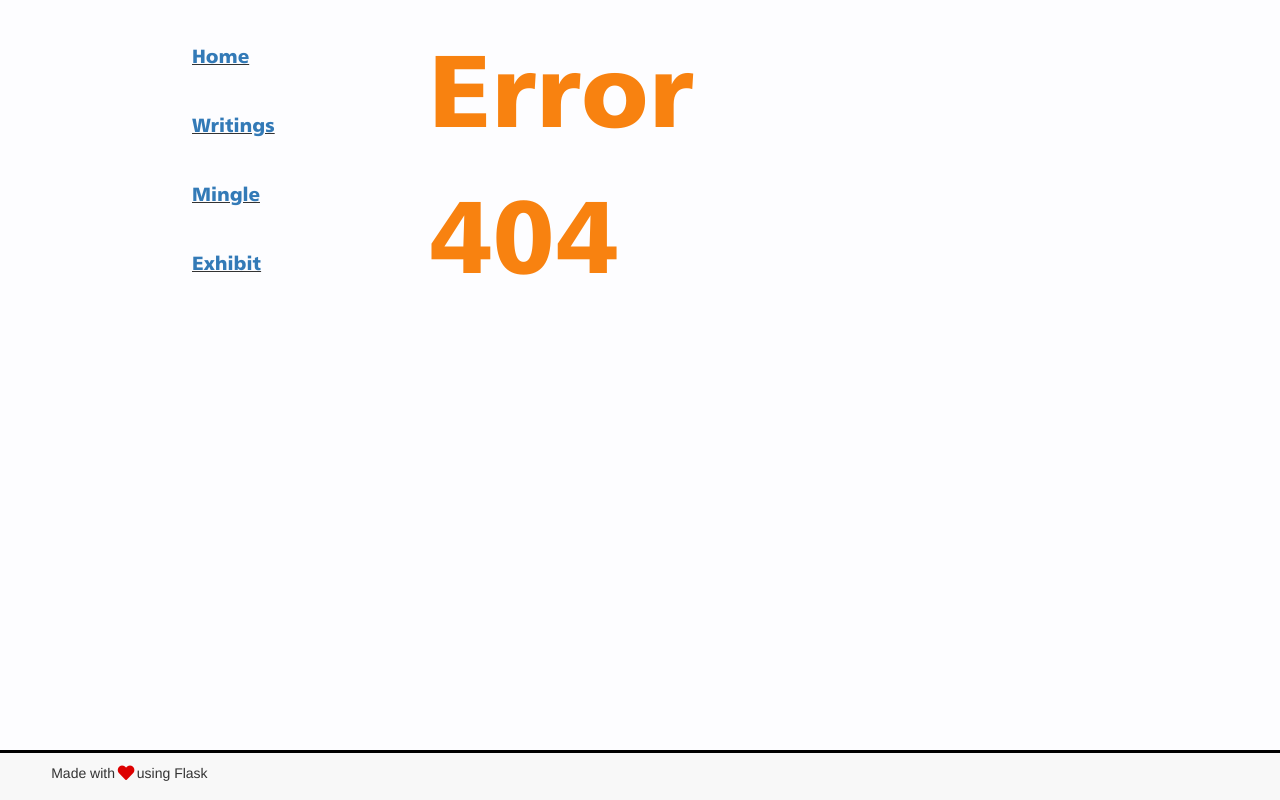
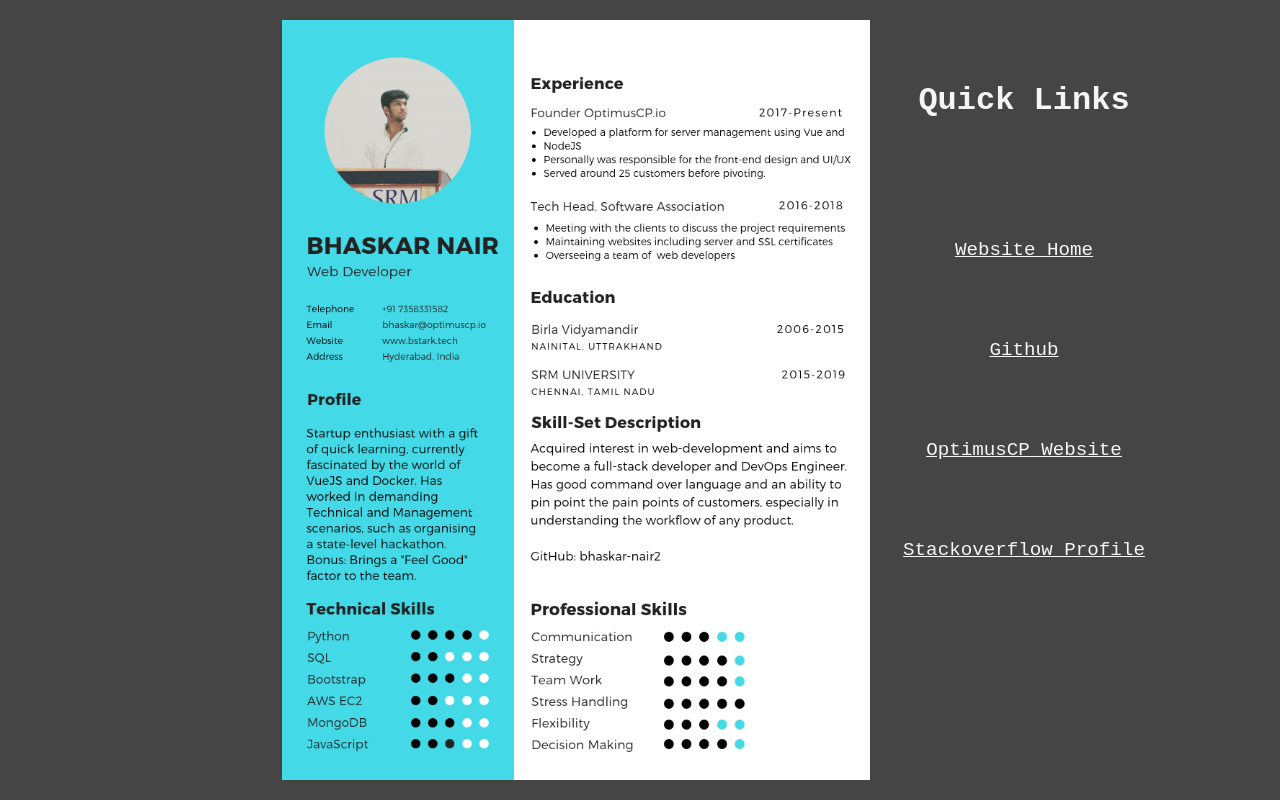
Before and after one commit to bhaskar-nair2/bhaskar-nair2.github.io, a Flask app: page /resume in a window 1280 px wide. Run offline with Flask 2, Linux system fonts and the light colour scheme; some libraries are stand-ins or nearby versions.

Commit message:
Resume page Built

```diff
--- a/application.py
+++ b/application.py
@@ -3,7 +3,7 @@ import ssl
 from saveMail import Mailer
 import scrapper as sc
 
-## EB Container: flask-env
+# EB Container: flask-env
 
 application = Flask(__name__)
 application.secret_key = "mySecret"
@@ -45,7 +45,12 @@ def exhibit():
     return render_template('gallery.html', imgList=sc.imLS())
 
 
-@application.route("/manage", methods=["Get", "POST"])
+@application.route("/resume")
+def resume():
+    return render_template('resume.html')
+
+
+@application.route("/manage", methods=["GET", "POST"])
 def manage():
     if request.method == 'GET':
         return render_template('manage.html', val=False)
@@ -64,4 +69,4 @@ def er500(e):
 
 
 if __name__ == '__main__':
-    application.run()
+    application.run(debug=True)
--- /dev/null
+++ b/static/css/resume.css
@@ -0,0 +1,100 @@
+body,
+html {
+  margin: 0%;
+  background-color: #454545;
+}
+
+body .resume_holder,
+html .resume_holder {
+  display: -ms-grid;
+  display: grid;
+      grid-template-areas: "res" "links";
+  -ms-grid-rows: 60rem 20rem;
+      grid-template-rows: 60rem 20rem;
+  width: 100%;
+}
+
+@media (min-width: 1000px) {
+  body .resume_holder,
+  html .resume_holder {
+        grid-template-areas: ".. res links";
+    -ms-grid-columns: 20vw 50vw 20vw;
+        grid-template-columns: 20vw 50vw 20vw;
+    -ms-grid-rows: 100vh;
+        grid-template-rows: 100vh;
+  }
+}
+
+body .resume_holder img,
+html .resume_holder img {
+  width: 80%;
+  -ms-flex-item-align: center;
+      -ms-grid-row-align: center;
+      align-self: center;
+  -ms-grid-column-align: center;
+      justify-self: center;
+  -ms-grid-row: 1;
+  -ms-grid-column: 1;
+  grid-area: res;
+}
+
+@media (min-width: 1000px) {
+  body .resume_holder img,
+  html .resume_holder img {
+    width: unset;
+    height: 95%;
+  }
+}
+
+body .resume_holder .links,
+html .resume_holder .links {
+  display: -ms-grid;
+  display: grid;
+  grid-auto-flow: column;
+  -ms-grid-row: 2;
+  -ms-grid-column: 1;
+  grid-area: links;
+  grid-gap: 1rem;
+  -webkit-box-align: center;
+      -ms-flex-align: center;
+          align-items: center;
+  text-align: center;
+  height: 100%;
+}
+
+@media (min-width: 1000px) {
+  body .resume_holder .links,
+  html .resume_holder .links {
+    -ms-grid-rows: 25vh (100px)[4];
+        grid-template-rows: 25vh repeat(4, 100px);
+    grid-auto-flow: row;
+    grid-gap: unset;
+  }
+}
+
+body .resume_holder .links h1,
+html .resume_holder .links h1 {
+  display: none;
+  color: whitesmoke;
+  font-family: 'Courier New', Courier, monospace;
+}
+
+@media (min-width: 1000px) {
+  body .resume_holder .links h1,
+  html .resume_holder .links h1 {
+    display: block;
+  }
+}
+
+body .resume_holder .links a,
+html .resume_holder .links a {
+  color: whitesmoke;
+  font-family: 'Courier New', Courier, monospace;
+  font-size: 1.2rem;
+}
+
+body .resume_holder .links a:hover,
+html .resume_holder .links a:hover {
+  color: wheat;
+}
+/*# sourceMappingURL=resume.css.map */
--- /dev/null
+++ b/static/css/resume.scss
@@ -0,0 +1,72 @@
+$desktop: 1000px;
+
+@mixin desktop {
+    @media (min-width: #{$desktop}) {
+        @content;
+    }
+}
+
+
+body,
+html {
+    margin: 0%;
+    background-color: #454545;
+
+    .resume_holder {
+        display: grid;
+        grid-template-areas: "res""links";
+        grid-template-rows: 60rem 20rem;
+        width: 100%;
+
+        @include desktop {
+            grid-template-areas: ".. res links";
+            grid-template-columns: 20vw 50vw 20vw;
+            grid-template-rows: 100vh;
+
+        }
+
+        img {
+            width: 80%;
+            align-self: center;
+            justify-self: center;
+            grid-area: res;
+
+            @include desktop {
+                width: unset;
+                height: 95%;
+            }
+        }
+
+        .links {
+            display: grid;
+            grid-auto-flow: column;
+            grid-area: links;
+            grid-gap: 1rem;
+            align-items: center;
+            text-align: center;
+            height: 100%;
+            @include desktop {
+                grid-template-rows: 25vh repeat(4,100px);
+                grid-auto-flow: row;
+                grid-gap: unset;
+            }
+            h1{
+                display: none;
+                color: whitesmoke;
+                font-family: 'Courier New', Courier, monospace;
+                @include desktop(){
+                    display: block;
+                }
+            }
+            a {
+                color: whitesmoke;
+                font-family: 'Courier New', Courier, monospace;
+                font-size: 1.2rem;
+                &:hover{
+                    color: wheat;
+                }
+            }
+        }
+
+    }
+}
--- a/static/css/style.css
+++ b/static/css/style.css
@@ -319,4 +319,5 @@ body {
         padding-left: 2vw;
         font-family: "Humnst777 Blk BT", serif;
     }
+
 }
--- a/templates/layout.html
+++ b/templates/layout.html
@@ -35,6 +35,7 @@
             <div class="navs"><a href="{{ url_for('writings') }}">Writings</a></div>
             <div class="navs"><a href="{{ url_for('mingle') }}">Mingle</a></div>
             <div class="navs"><a href="{{ url_for('exhibit') }}">Exhibit</a></div>
+            <div class="navs"><a href="{{ url_for('resume') }}" target="_blank">Resume</a></div>
         </div>
 
         {% block content %}
--- /dev/null
+++ b/templates/resume.html
@@ -0,0 +1,27 @@
+<!DOCTYPE html>
+<html lang="en">
+
+<head>
+    <meta charset="UTF-8">
+    <meta name="viewport" content="width=device-width, initial-scale=1.0">
+    <meta http-equiv="X-UA-Compatible" content="ie=edge">
+    <link rel="stylesheet" href="{{ url_for('static', filename='css/resume.css') }}">
+    <title>Resume</title>
+</head>
+
+<body>
+    <div class="resume_holder">
+        <img src="{{ url_for('static', filename='img/resume_main.png') }}" title="Resume" />
+        <div class="links">
+            <h1>Quick Links</h1>
+            <a href="https://www.bstark.tech">Website Home</a>
+            <a href="https://github.com/bhaskar-nair2" target="_blank">Github</a>
+            <a href="https://optimuscp.io/" target="_blank">OptimusCP Website</a>
+            <a href="https://stackoverflow.com/users/story/4347232">Stackoverflow Profile</a>
+        </div>
+
+    </div>
+
+</body>
+
+</html>
```
Also changed, not shown: static/img/resume_main.png (added), 1 other file.
